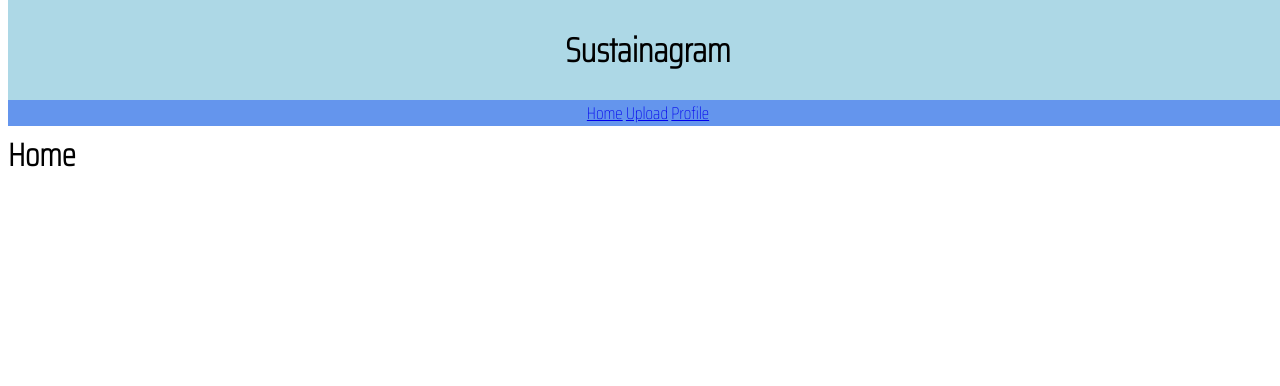
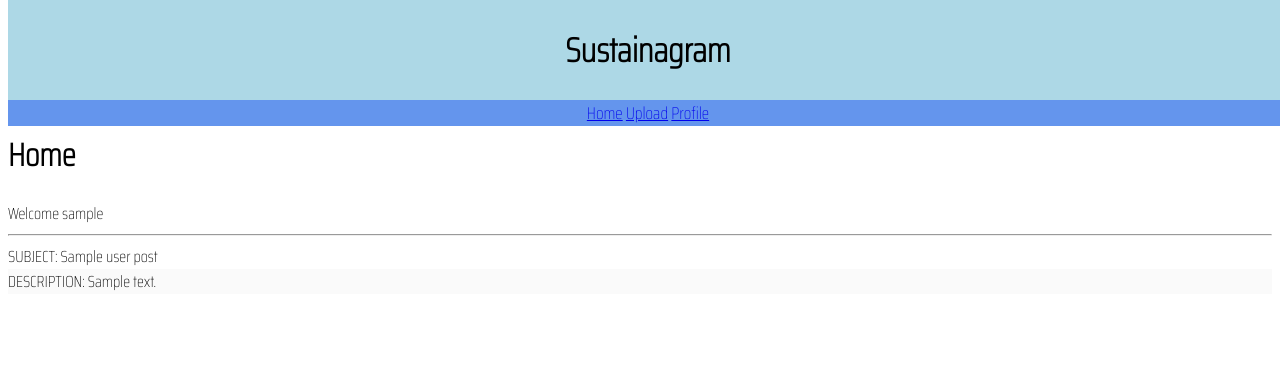
Before and after one commit to Kxiru/Chatbox, a Flask app: template templates/index.html in a window 1280 px wide. Shown: the top 386 px of the page. Run offline with Flask 2, Linux system fonts and the light colour scheme; the template is opened without the code that fills it: most values are stand-ins (such as "Sample title", 1, 10 or a date in 2020); parts of the project's set-up code (start-up, migrations or seed data) failed here and were passed over.

Commit message:
The final push

```diff
--- a/main.py
+++ b/main.py
@@ -3,14 +3,20 @@ import database
 
 app = Flask(__name__)
 
+curuser = ""
+
 
 @app.route('/')
 def index():
-    return render_template('index.html')
+    records = database.get_all_posts()
+    return render_template('index.html', posts=records, username=curuser)
 
 
-@app.route('/upload')
+@app.route('/upload', methods=['GET', 'POST'])
 def upload():
+    if request.method == 'POST':
+        database.newPost(request.form['subject'], request.form['description'])
+        return redirect('/')
     return render_template('upload.html')
 
 
--- a/templates/index.html
+++ b/templates/index.html
@@ -6,5 +6,16 @@
 
     <main>
         <h1 class="indexH1">Home</h1>
+        Welcome {{ username }}
+
+        <div id="posts">
+            {% for user_post in posts %}
+            <hr>
+                <div class="post">
+                    <div class="meta">SUBJECT: {{ user_post['subject'] }}</div>
+                    <div class="body">DESCRIPTION: {{ user_post['description'] }}</div>
+                </div>
+            {% endfor %}
+        </div>
     </main>
 {% endblock %}
--- a/templates/login.html
+++ b/templates/login.html
@@ -27,7 +27,7 @@
                 </tr>
                 <tr>
                     <td>
-                        <input name = "Sign in" type="submit" value ="Sign In">
+                        <input name = "Sign in" type="submit" value="Sign In">
                     </td>
                 </tr>
             </table>
```
Also changed, not shown: database.py (+9 -9 lines), templates/upload.html (+5 -5 lines).
